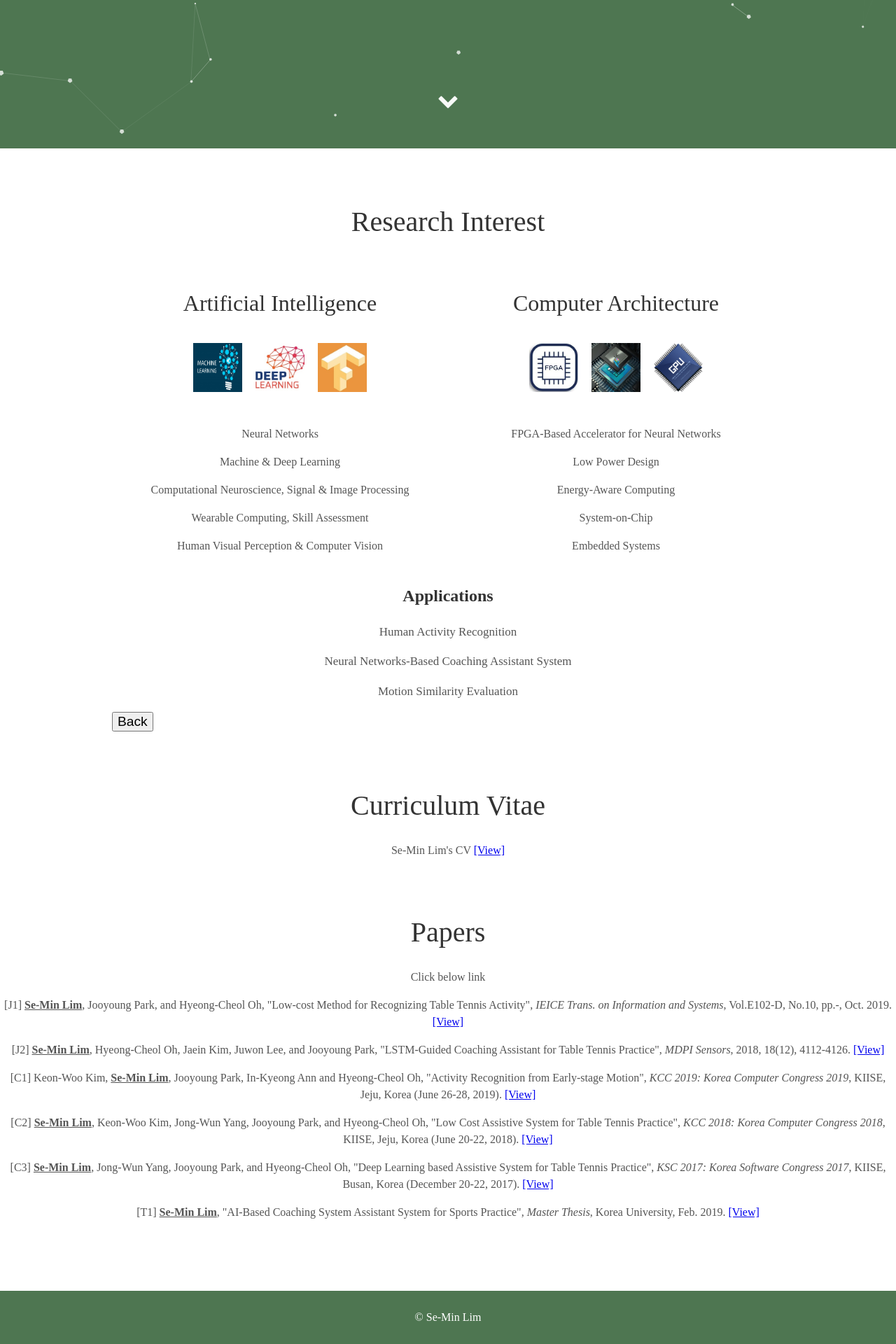
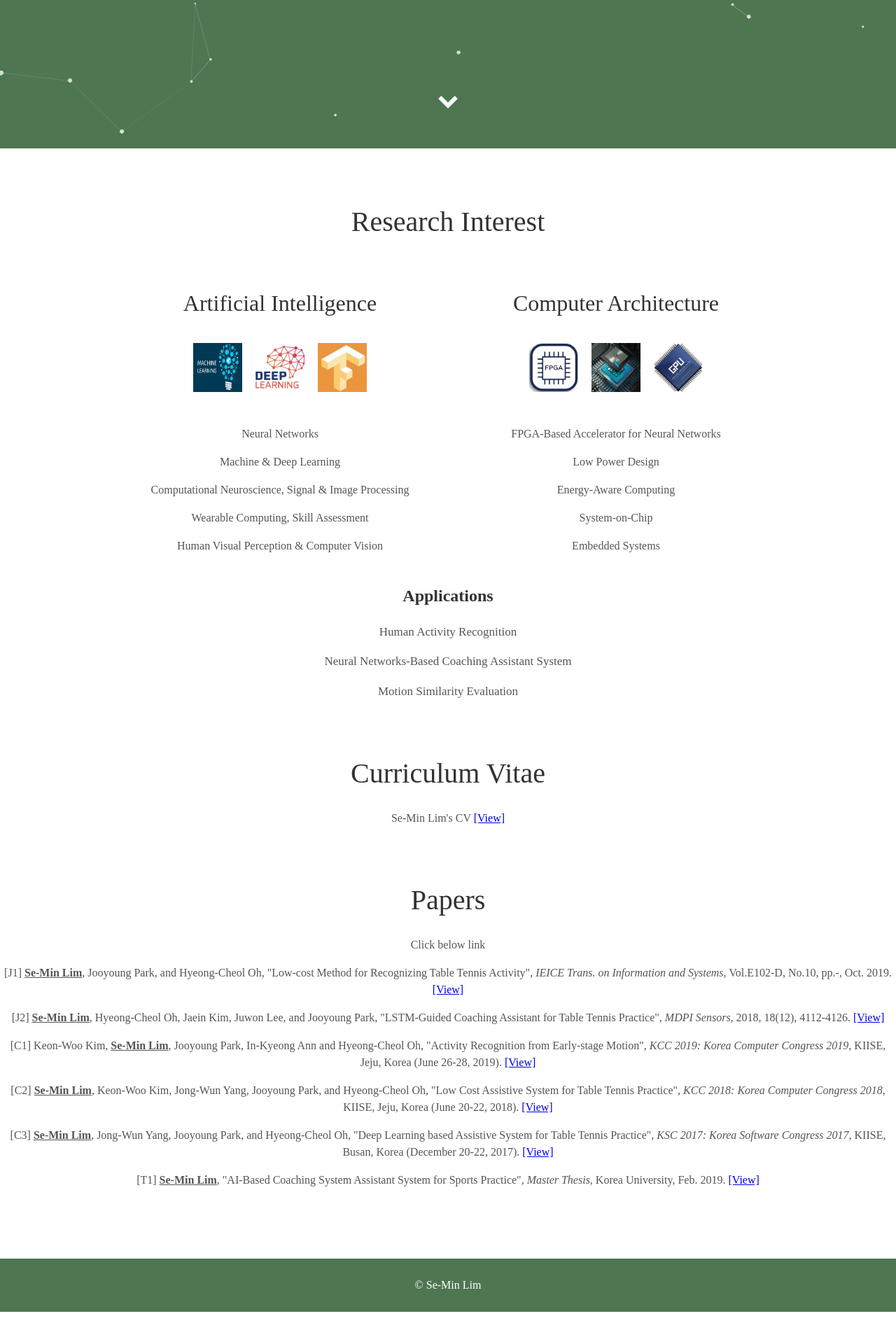
Before and after one commit to SeMinLim/SeMinLim.github.io, a Jekyll site: the page built from index.html, in a window 1280 px wide. Shown: the part 688-2608 px from the top of the page at 70% size. Built offline with Jekyll 4.4.1, drawn with Linux system fonts in a browser that asks for light colours; some web fonts are replaced; after the commit the page ends 2562 px from its top, so only the background shows below that.

Commit message:
Update about.html

```diff
--- a/_includes/about.html
+++ b/_includes/about.html
@@ -31,4 +31,3 @@
   <p style="font-size:17px;">Neural Networks-Based Coaching Assistant System</p>
   <p style="font-size:17px;">Motion Similarity Evaluation</p>
 </div>
-<input type="button" value="Back" onclick="history.back(-1);">
```
